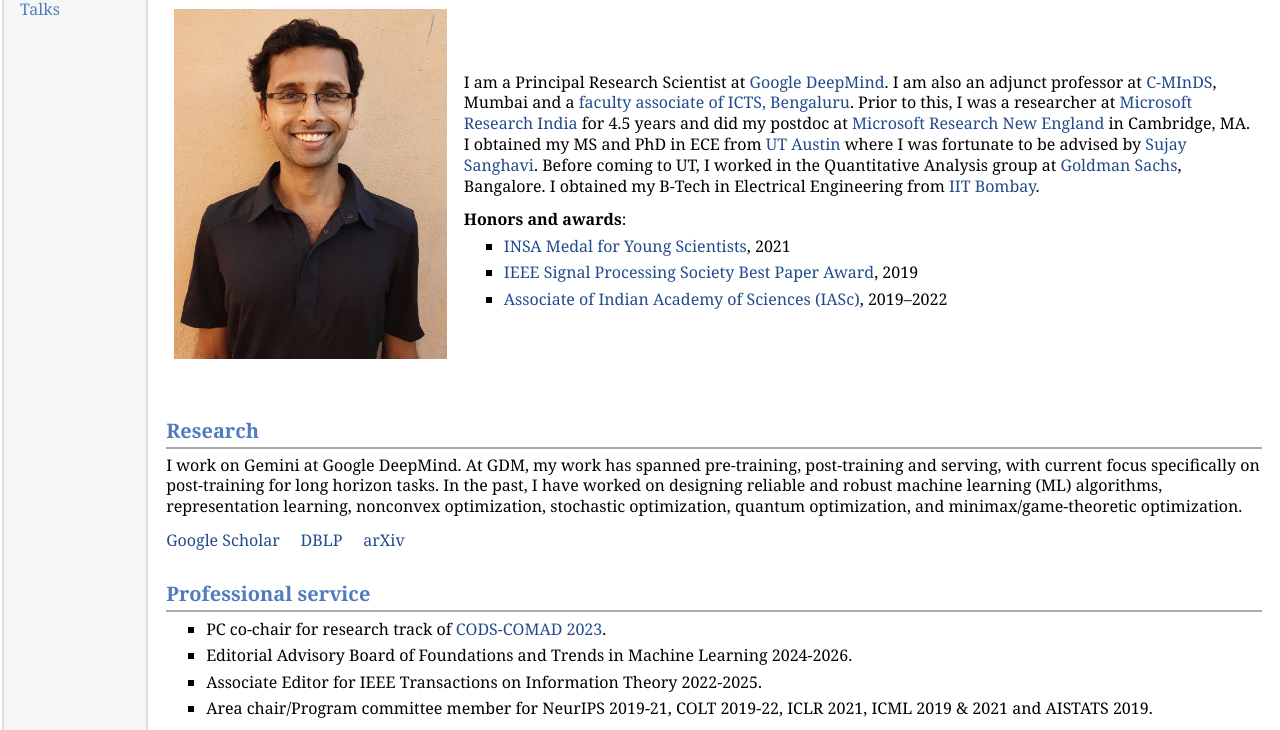
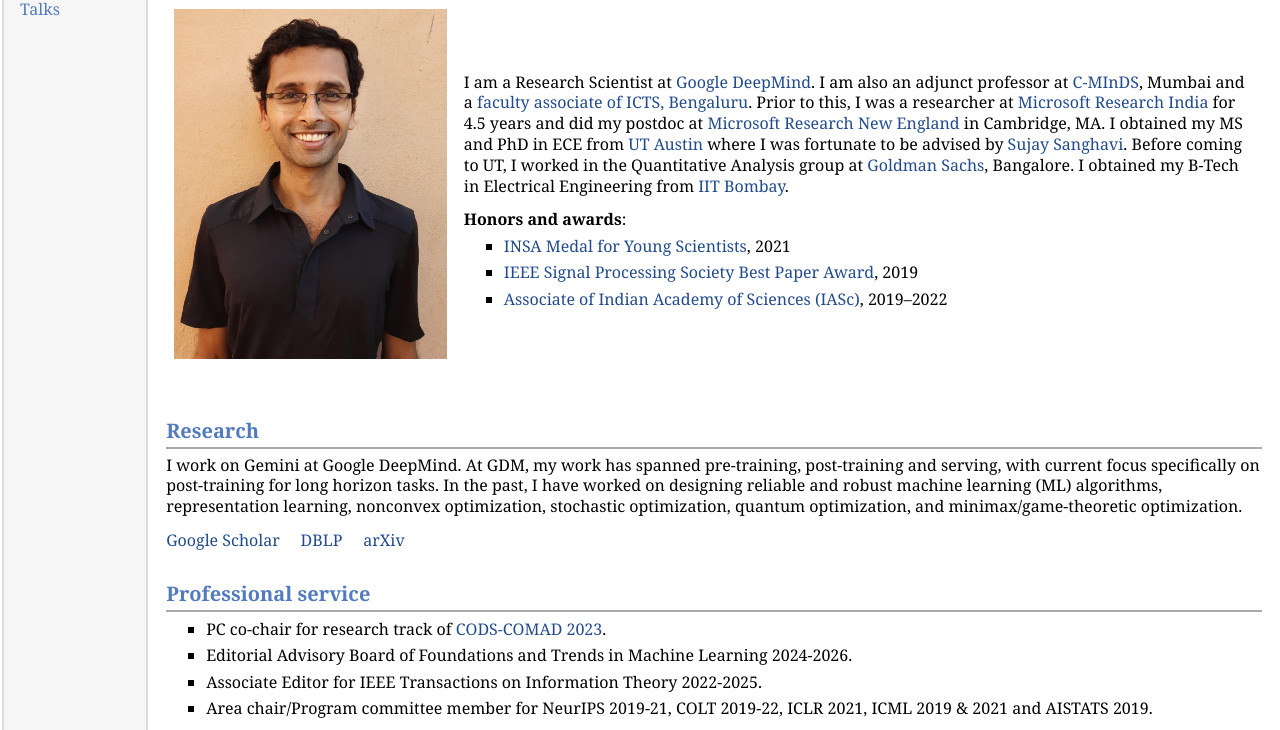
Before and after one commit to praneethnetrapalli/praneethnetrapalli.github.io, a plain HTML site: page index.html in a window 1280 px wide. Shown: the part 63-793 px from the top of the page. Drawn offline with Linux system fonts and the light colour scheme.

Commit message:
Update index.html

```diff
--- a/index.html
+++ b/index.html
@@ -19,7 +19,7 @@
 <h1>Praneeth Netrapalli</h1>
 <table class="imgtable"><tr><td>
 <a href="praneeth.png"><img src="praneeth.png" alt="" width="273px" height="350px" /></a>&nbsp;</td>
-<td align="left"><p>I am a Principal Research Scientist at <a href="https://deepmind.google/">Google DeepMind</a>. I am also an adjunct professor at <a href="https://www.minds.iitb.ac.in/people/visiting-faculty/dr-praneeth-netrapalli">C-MInDS</a>, Mumbai and a <a href="https://www.icts.res.in/people/praneeth-netrapalli">faculty associate of ICTS, Bengaluru</a>. Prior to this, I was a researcher at <a href="https://www.microsoft.com/en-us/research/lab/microsoft-research-india">Microsoft Research India</a> for 4.5 years and did my postdoc at <a href="https://www.microsoft.com/en-us/research/lab/microsoft-research-new-england">Microsoft Research New England</a> in Cambridge, MA. I obtained my MS and PhD in ECE from <a href="http://www.utexas.edu">UT Austin</a> where I was fortunate to be advised by <a href="http://users.ece.utexas.edu/~sanghavi/index.html">Sujay Sanghavi</a>. Before coming to UT, I worked in the Quantitative Analysis group at <a href="http://www.goldmansachs.com/index.html">Goldman Sachs</a>, Bangalore. I obtained my B-Tech in Electrical Engineering from <a href="http://www.iitb.ac.in">IIT Bombay</a>.</p>
+<td align="left"><p>I am a Research Scientist at <a href="https://deepmind.google/">Google DeepMind</a>. I am also an adjunct professor at <a href="https://www.minds.iitb.ac.in/people/visiting-faculty/dr-praneeth-netrapalli">C-MInDS</a>, Mumbai and a <a href="https://www.icts.res.in/people/praneeth-netrapalli">faculty associate of ICTS, Bengaluru</a>. Prior to this, I was a researcher at <a href="https://www.microsoft.com/en-us/research/lab/microsoft-research-india">Microsoft Research India</a> for 4.5 years and did my postdoc at <a href="https://www.microsoft.com/en-us/research/lab/microsoft-research-new-england">Microsoft Research New England</a> in Cambridge, MA. I obtained my MS and PhD in ECE from <a href="http://www.utexas.edu">UT Austin</a> where I was fortunate to be advised by <a href="http://users.ece.utexas.edu/~sanghavi/index.html">Sujay Sanghavi</a>. Before coming to UT, I worked in the Quantitative Analysis group at <a href="http://www.goldmansachs.com/index.html">Goldman Sachs</a>, Bangalore. I obtained my B-Tech in Electrical Engineering from <a href="http://www.iitb.ac.in">IIT Bombay</a>.</p>
 <p><b>Honors and awards</b>: <br /></p>
 <ul>
 <li><p><a href="https://www.insaindia.res.in/pdf/GBM_oct_2021.pdf">INSA Medal for Young Scientists</a>, 2021</p>
```
